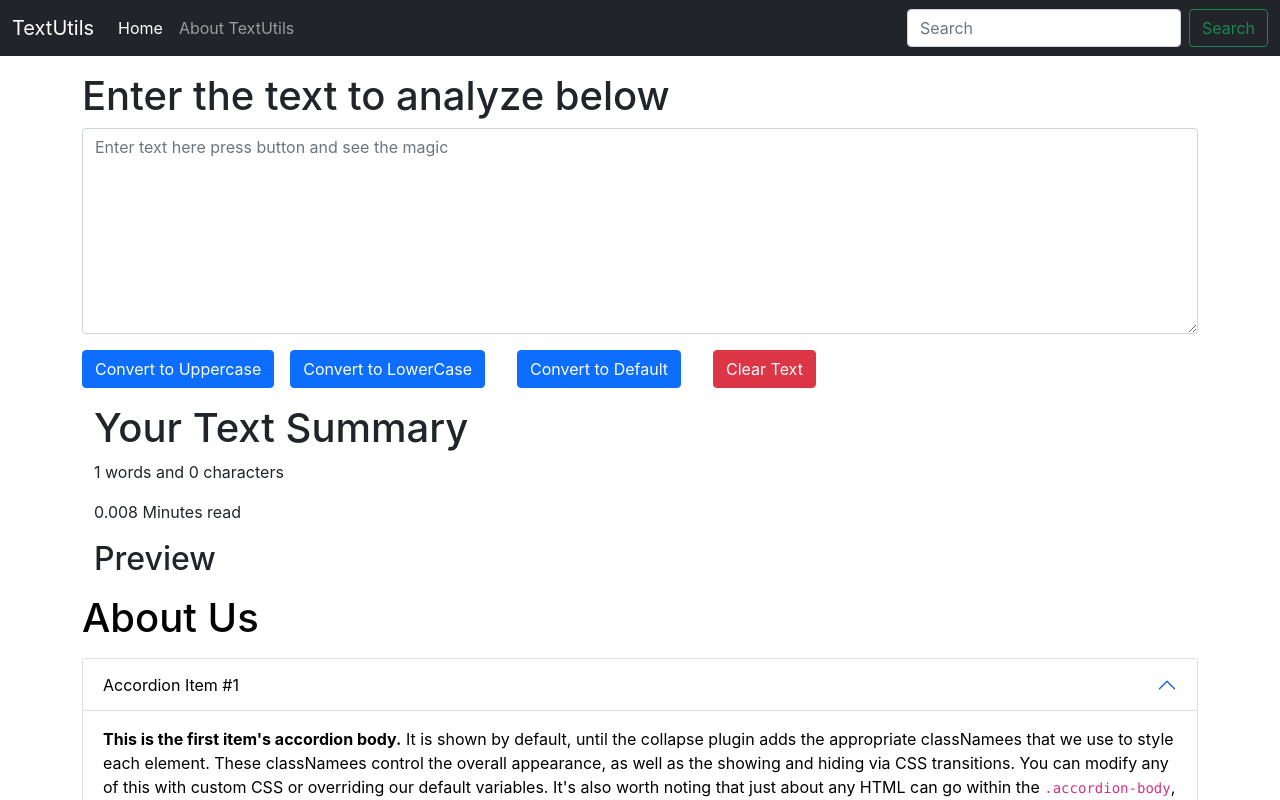
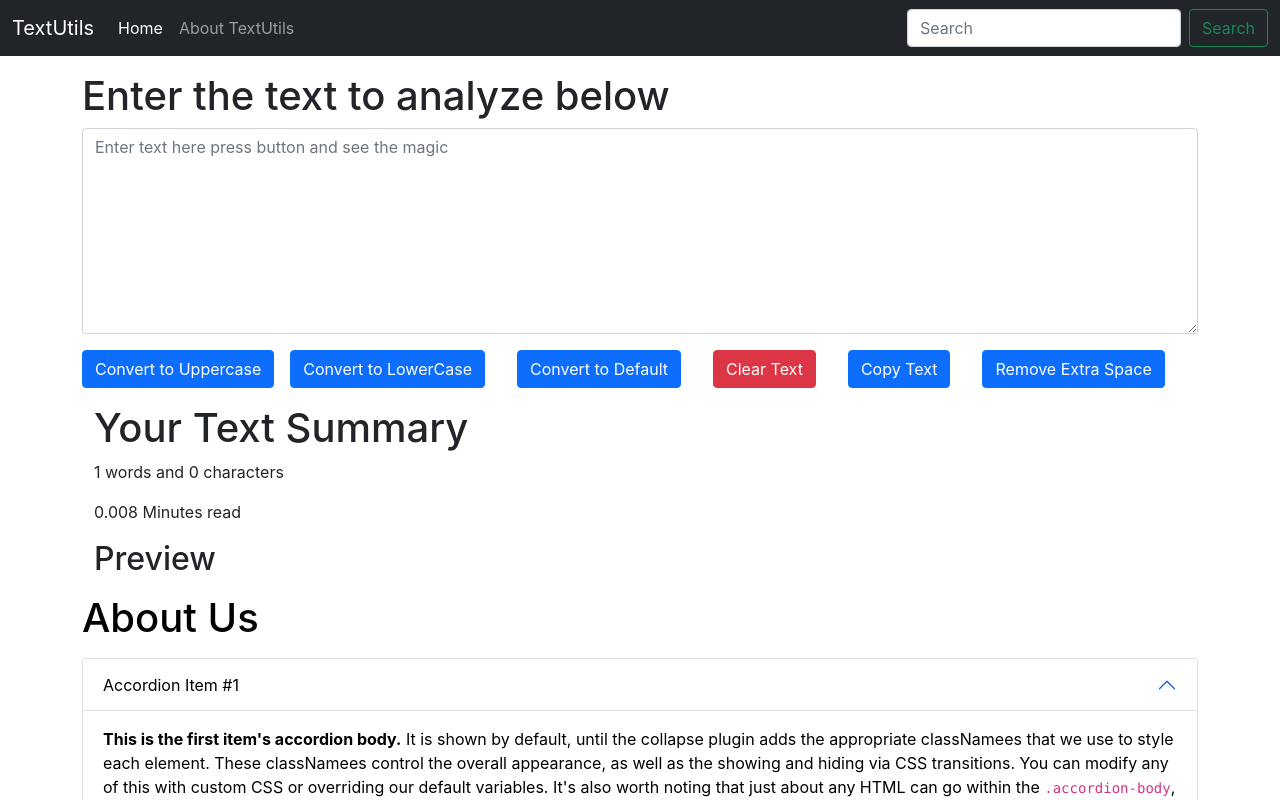
Before and after one commit to dubeycode/textutills, a React (Create React App) app in the folder textutills/: page / in a window 1280 px wide. Shown: the top 800 px of the page. Built offline with nearby package versions, Linux system fonts and the light colour scheme.

Commit message:
add some extra function

```diff
--- a/textutills/src/App.js
+++ b/textutills/src/App.js
@@ -4,7 +4,6 @@
 import { Textforms } from "./components/Textforms";
 import { About } from "./components/About";
 
-let name = "Dubey Ji";
 function App() {
   return (
     <div>
--- a/textutills/src/components/Textforms.jsx
+++ b/textutills/src/components/Textforms.jsx
@@ -8,6 +8,23 @@
     let newText = text.toUpperCase();
     setText(newText);
   };
+
+  //copy text
+  const handlecopy = () => {
+    console.log("I am copy");
+    var text = document.getElementById("mybox");
+    text.select();
+    text.setSelectionRange(0, 9999);
+    navigator.clipboard.writeText(text.value);
+  };
+
+    // handle extra space
+  const handleExtraSpace=()=>{
+    let newText =text.split(/[ ]+/);
+    setText(newText.join(" "))
+  }
+
+  const [text, setText] = useState("");
 
   //ek event handler hai jo tab trigger hota hai jab aap input box (ya textarea) me koi bhi text type karte hain ya uska content change hota hai.
   const handleOnChange = (event) => {
@@ -23,20 +40,18 @@
     setText(newText);
   };
 
-   // Default text
+  // Default text
   const handledefault = () => {
     let store = localStorage.getItem("user");
     setText(store);
-  }
+  };
 
   //clear text
-  const handleClear=()=>{
-    localStorage.clear()
-    let newText ='';
+  const handleClear = () => {
+    localStorage.clear();
+    let newText = "";
     setText(newText);
-  }
-
-  const [text, setText] = useState("");
+  };
 
   return (
     <>
@@ -70,6 +85,12 @@
         <button className="btn btn-danger mx-3" onClick={handleClear}>
           Clear Text
         </button>
+        <button className="btn btn-primary mx-3" onClick={handlecopy}>
+          Copy Text
+        </button>
+        <button className="btn btn-primary mx-3" onClick={handleExtraSpace}>
+          Remove Extra Space
+        </button>
       </div>
       <div className="container my-3">
         <h1>Your Text Summary</h1>
```
